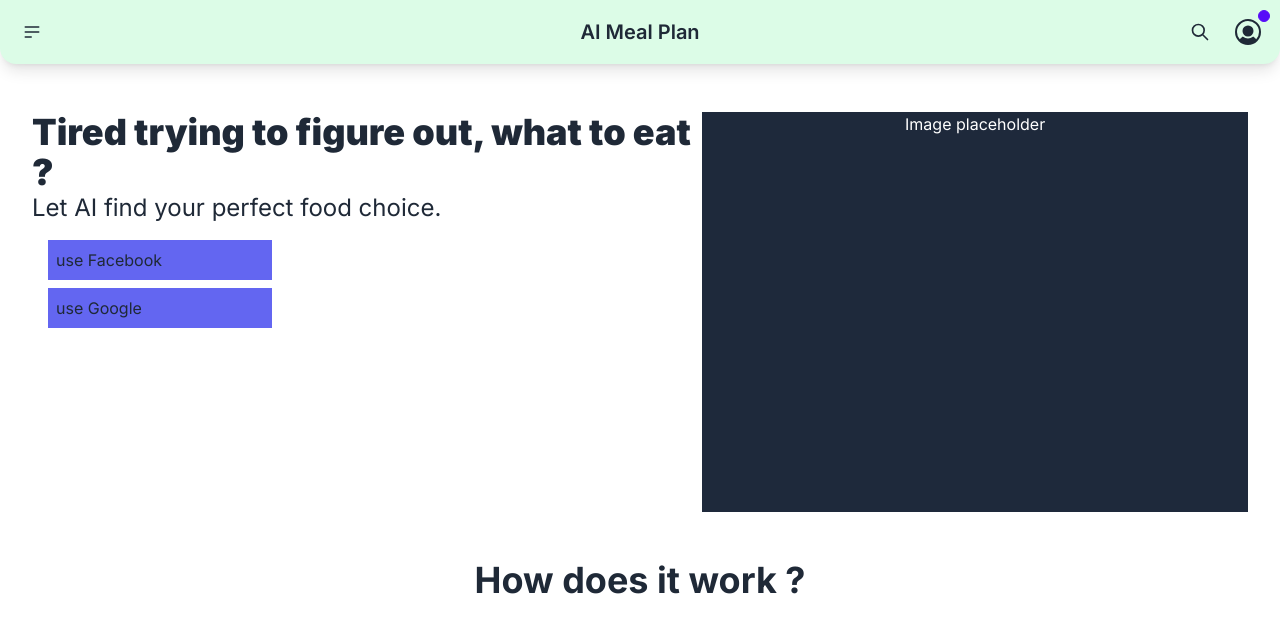
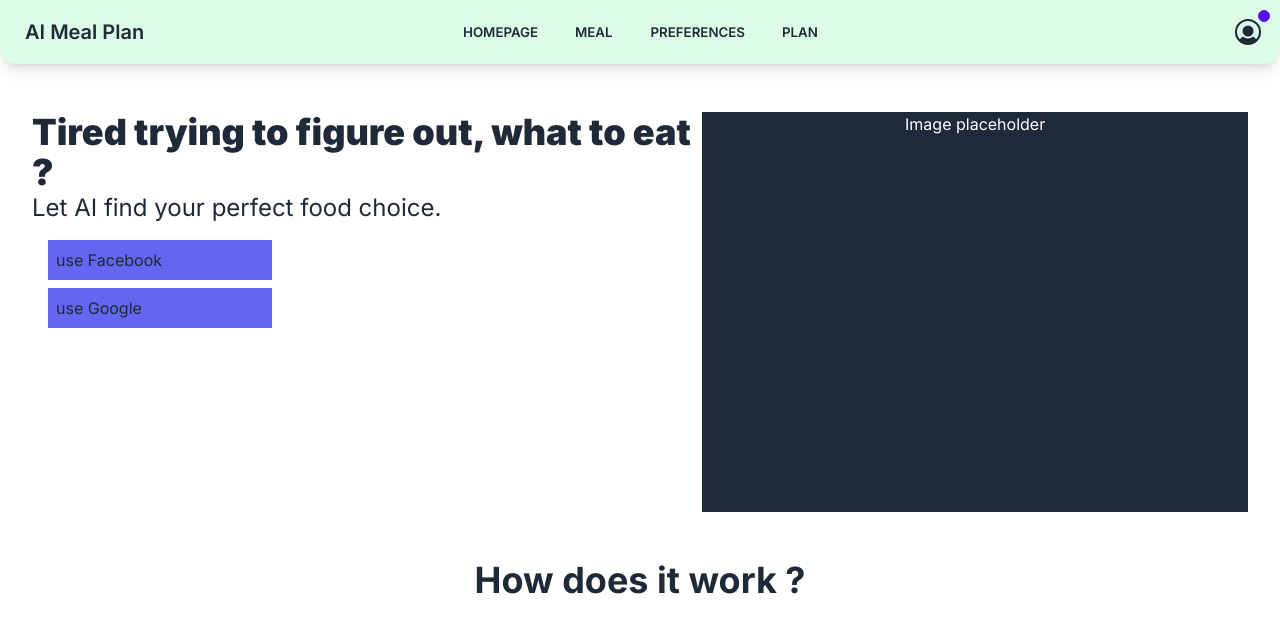
Before and after one commit to TomasKliner/AI-Jidelnicek, a Next.js app: page / in a window 1280 px wide. Shown: the top 632 px of the page. Built offline with nearby package versions, Linux system fonts and the light colour scheme.

Commit message:
better navbar

```diff
--- a/components/navbar.tsx
+++ b/components/navbar.tsx
@@ -25,7 +25,7 @@ export default function Navbar() {
     const user = false;
     return (
         <div className="navbar bg-green-100 shadow-lg rounded-b-box">
-            <div className="navbar-start">
+            <div className="navbar-start md:hidden">
                 <div className="dropdown">
                     <label tabIndex={0} className="btn btn-ghost btn-circle">
                         <svg xmlns="http://www.w3.org/2000/svg" className="h-5 w-5" fill="none" viewBox="0 0 24 24"
@@ -40,17 +40,17 @@ export default function Navbar() {
                     </ul>
                 </div>
             </div>
-            <div className="navbar-center">
-                <a className="btn btn-ghost normal-case text-xl">AI Meal Plan</a>
+            <div className="lg:navbar-start w-fit">
+                <Link href={"/"} className="btn btn-ghost normal-case text-xl">AI Meal Plan</Link>
+            </div>
+            <div className={"navbar-center hidden lg:flex justify-center text-center"}>
+                {pages.map((page, index) => {
+                    return (
+                        <Link href={page.href} className={"btn btn-ghost"}>{page.title}</Link>
+                    )
+                })}
             </div>
             <div className="navbar-end">
-                <button className="btn btn-ghost btn-circle">
-                    <svg xmlns="http://www.w3.org/2000/svg" className="h-5 w-5" fill="none" viewBox="0 0 24 24"
-                         stroke="currentColor">
-                        <path strokeLinecap="round" strokeLinejoin="round" strokeWidth="2"
-                              d="M21 21l-6-6m2-5a7 7 0 11-14 0 7 7 0 0114 0z"/>
-                    </svg>
-                </button>
                 <button className="btn btn-ghost btn-circle">
                     <div className="indicator">
 
```
